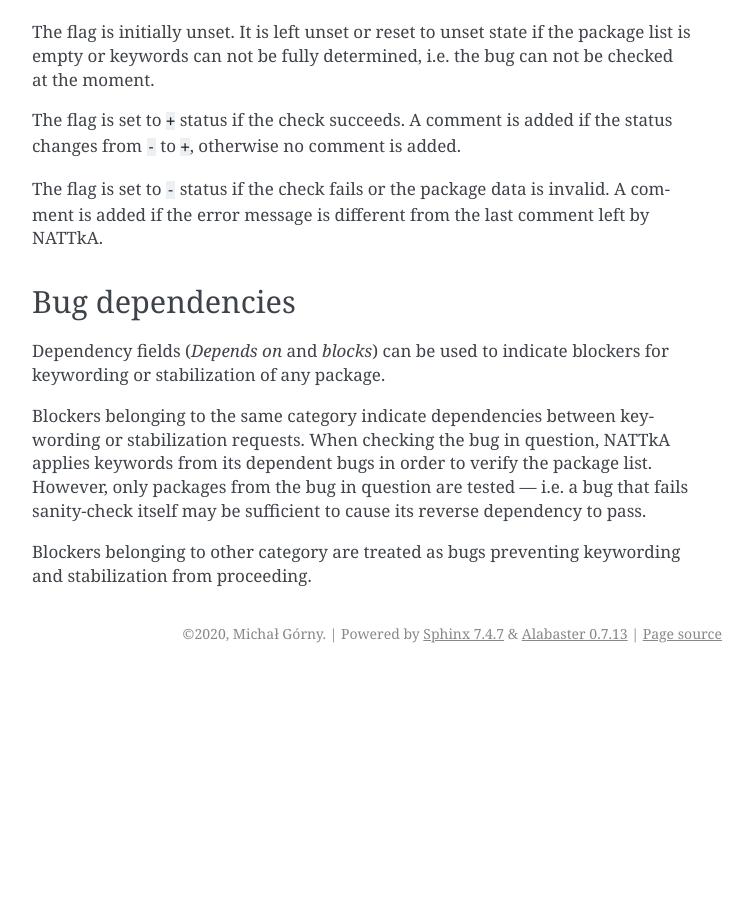
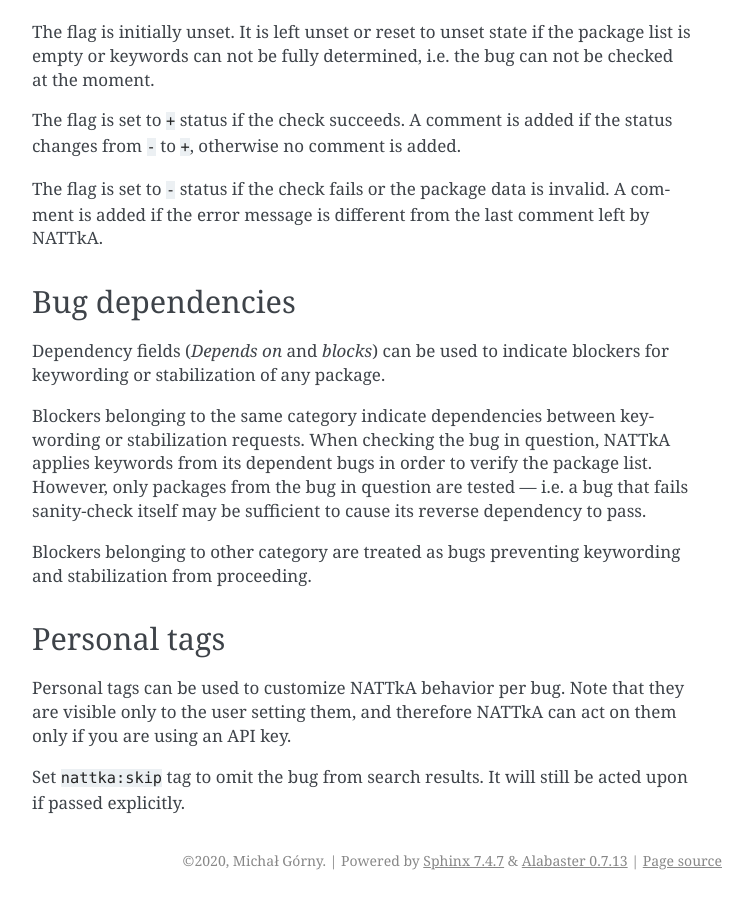
Before and after one commit to projg2/nattka, a Sphinx documentation site: the page built from doc/bug.rst, in a window 1280 px wide and 900 px high, scrolled down 1090 px. Shown: the whole window, without its empty margins (388-1141 px from the left). Built offline with Sphinx 7.4.7, drawn with Linux system fonts in a browser that asks for light colours; before the commit the page ends 1763 px from its top, so only the background shows below that.

Commit message:
cli: Skip bugs with 'nattka:skip' personal tag when searching
Closes: https://github.com/mgorny/nattka/issues/21
Signed-off-by: Michał Górny <mgorny@gentoo.org>

```diff
--- a/doc/bug.rst
+++ b/doc/bug.rst
@@ -77,3 +77,13 @@ may be sufficient to cause its reverse dependency to pass.
 
 Blockers belonging to other category are treated as bugs preventing
 keywording and stabilization from proceeding.
+
+
+Personal tags
+=============
+Personal tags can be used to customize NATTkA behavior per bug.  Note
+that they are visible only to the user setting them, and therefore
+NATTkA can act on them only if you are using an API key.
+
+Set ``nattka:skip`` tag to omit the bug from search results.  It will
+still be acted upon if passed explicitly.
--- a/doc/usage.rst
+++ b/doc/usage.rst
@@ -127,6 +127,11 @@ Any bug having unresolved dependencies is skipped.  To ignore unresolved
 dependencies, use ``--ignore-dependencies``.  The recommended approach
 is to process and commit the dependencies first, and rerun the ``apply``
 command once the blocking bug is marked fixed.
+
+Note that you can set ``nattka:skip`` personal tag on the bug in order
+to omit it from search results.  This will work only if NATTkA is using
+an API key (generated by the same user).  The bugs can still be acted on
+by passing bug number explicitly.
 
 
 Output
```
Also changed, not shown: 2 other files.
